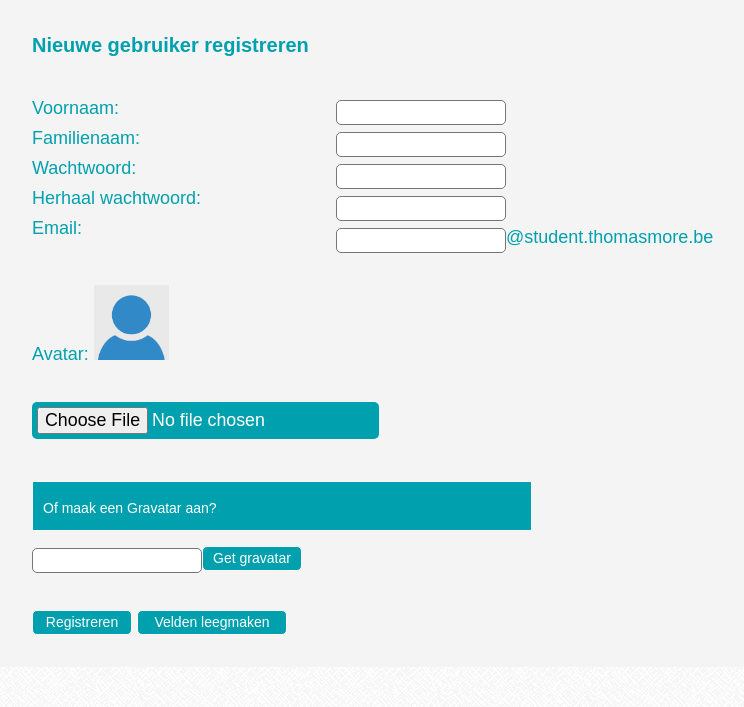
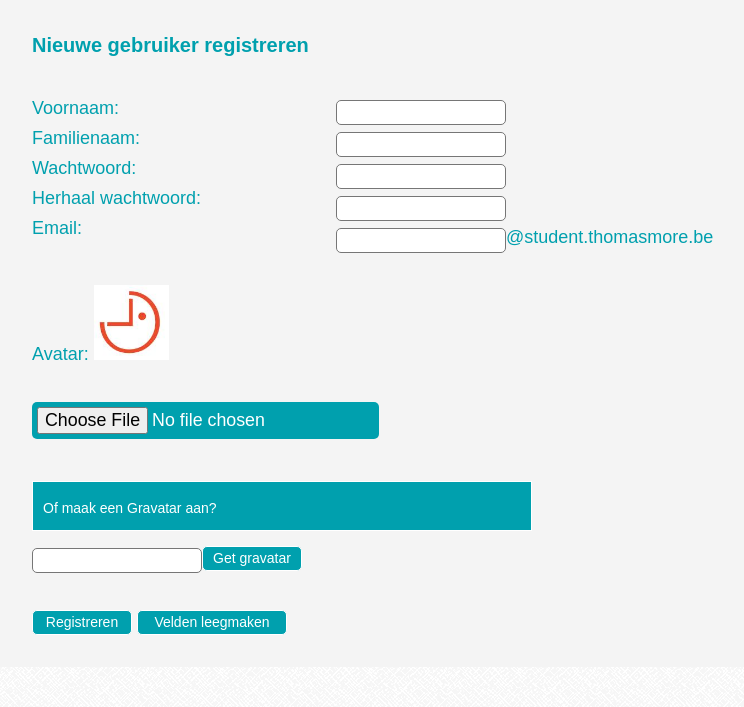
Before and after one commit to larspeeters/FeedMeMore, a PHP site: the page made by register.php in a window 1280 px wide. Shown: the part 145-852 px from the top of the page, without its empty margins (298-1042 px from the left). Run offline with PHP 8.4, Linux system fonts and the light colour scheme; some libraries are stand-ins or nearby versions.

Commit message:
link naar afb registreren

```diff
--- a/register.php
+++ b/register.php
@@ -52,7 +52,7 @@ include("includes/nav.include.php");
             <input type="password" size="50" name="password" id="password" /><span id="passwordCheck" style="color:red;"> </span><br />
             <input type="password" size="50" name="passwordRep" id="passwordRep" /><span id="passwordmatch" style="color:red;"> </span><br />
             <input type="text" size="8" maxlength="8" name="email" id="mail"/>@student.thomasmore.be<span id="emailCheck" style="color:red;"> </span><br /><br />
-            <label for="avatar" >Avatar: </label><img src="images/avatar.png" alt="Your avatar" title="Kies een avatar" width="75" height="75" id="avatar" /> <br /><br />
+            <label for="avatar" >Avatar: </label><img src="images/avatars/icon.jpg" alt="Your avatar" title="Kies een avatar" width="75" height="75" id="avatar" /> <br /><br />
             <input type="file" name="avatar" id="file" /><br /><br />
             <a href="http://nl.gravatar.com/">Of maak een Gravatar aan?</a>
             <input type="text" name="gravatar" id="gravatar" /><input type="button" id="image" value="Get gravatar" /><input type="text" hidden="hidden" name="linkgrav" id="link"/><br /><br />
```
